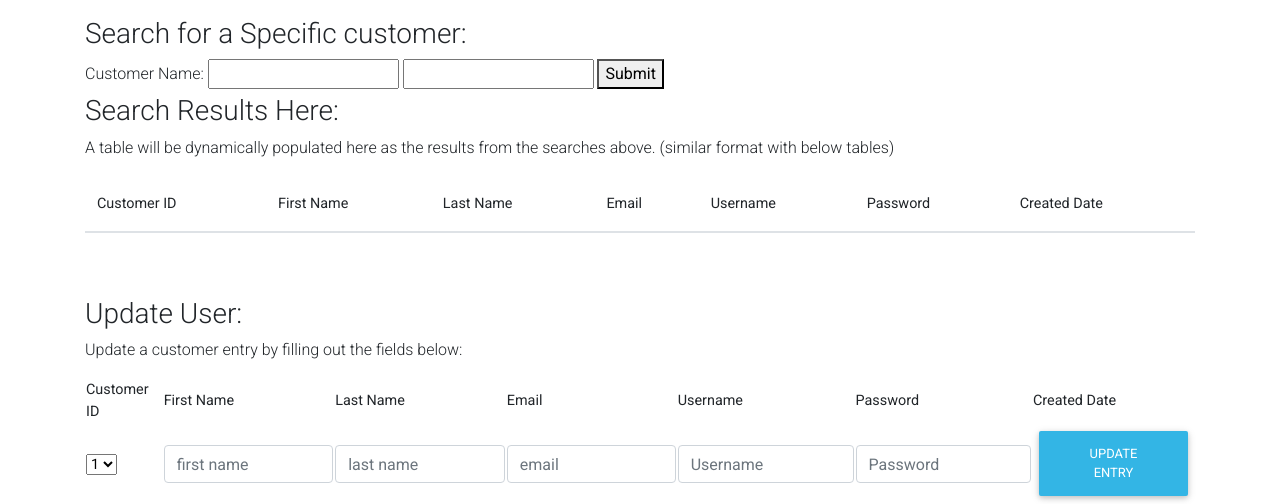
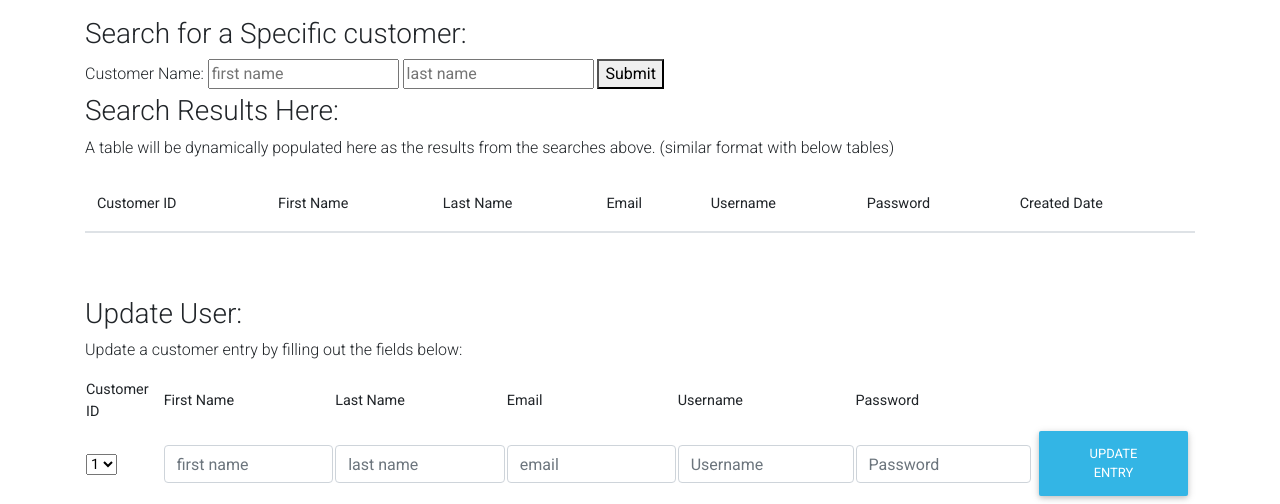
Before and after one commit to longmach/DiagonAlley, a Flask app: page /customer in a window 1280 px wide. Shown: the part 409-913 px from the top of the page. Run offline with Flask 2, Linux system fonts and the light colour scheme; data comes from the database, SQL or seed files in the repository; data that the repository does not hold is empty; some libraries are stand-ins or nearby versions.

Commit message:
Update customer.html

```diff
--- a/templates/customer.html
+++ b/templates/customer.html
@@ -73,8 +73,8 @@
             <h3>Search for a Specific customer:</h3>
             <form method="POST" id="filteredCustomerSearch">
             <label>Customer Name:</label>
-            <input type="text" class = "searchByCustomerFirstName" id="searchByCustomerName" name = "searchByCustomerFirstName" required>
-            <input type="text" class = "searchByCustomerLastName" id="searchByCustomerName" name = "searchByCustomerLastName" required>
+            <input type="text" class = "searchByCustomerFirstName" id="searchByCustomerName" name = "searchByCustomerFirstName" placeholder="first name" required>
+            <input type="text" class = "searchByCustomerLastName" id="searchByCustomerName" name = "searchByCustomerLastName" placeholder="last name" required>
             <button class="submitButton" id="submitCustomerName" name = "searchByCustomerName">Submit</button>
             </form>
 
@@ -121,7 +121,7 @@
                     <th>Email</th>
                     <th>Username</th>
                     <th>Password</th>
-                    <th>Created Date</th>
+                    <!--<th>Created Date</th>-->
                 </thead>
                 <tbody>
                     <tr>
```
